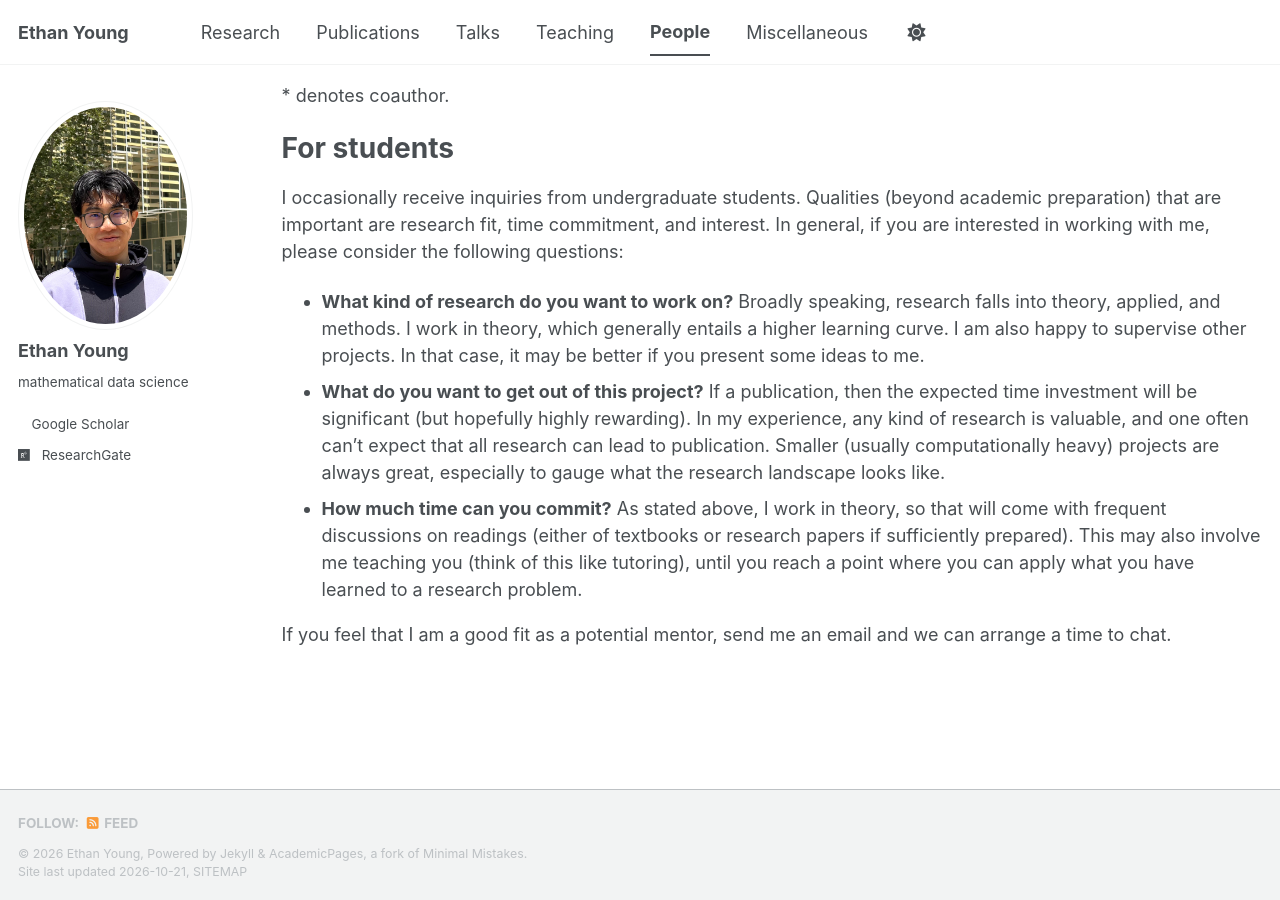
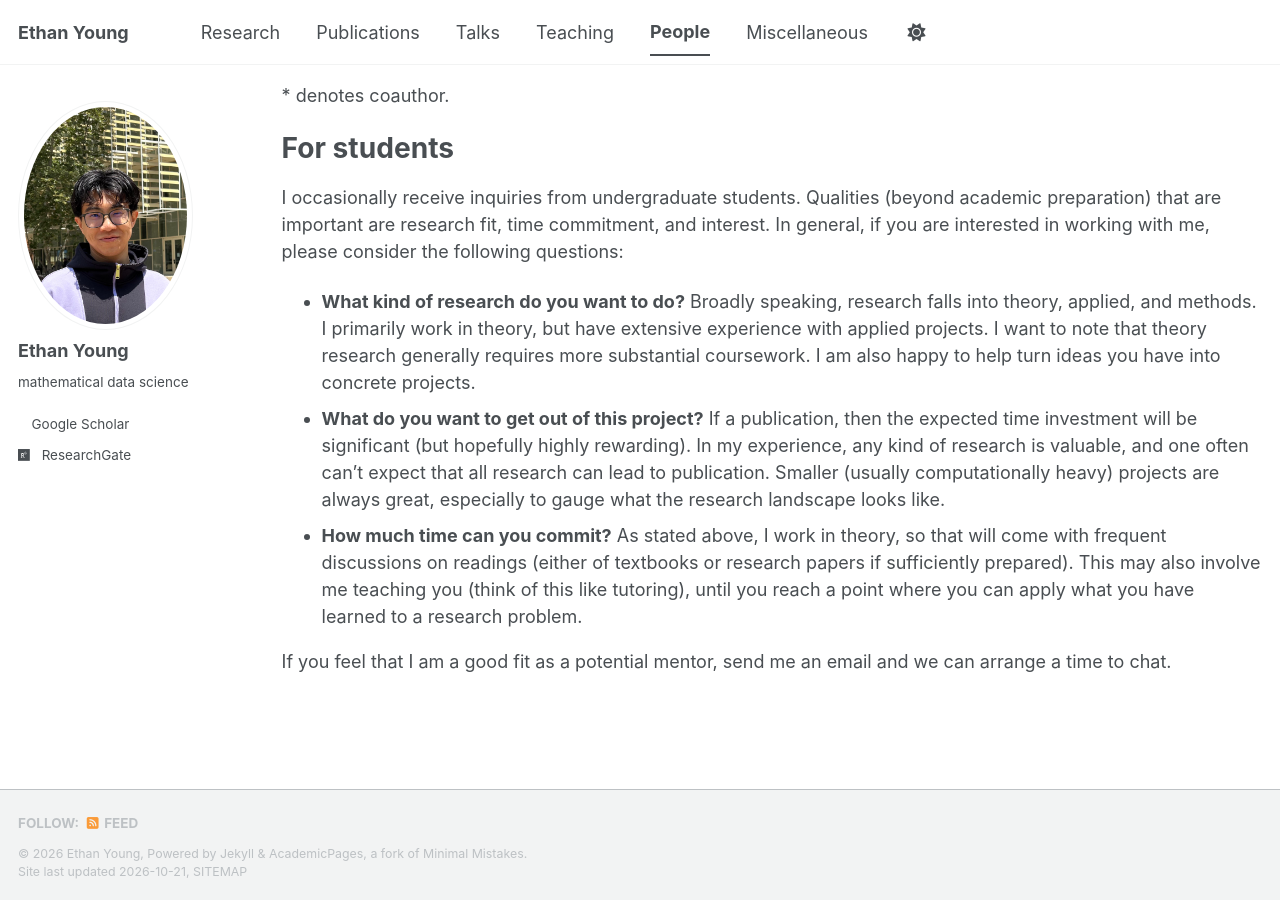
Before and after one commit to ethanjyoung/ethanjyoung.github.io, a Jekyll site: the page built from _pages/people.md, in a window 1280 px wide and 900 px high, scrolled down 580 px. Built offline with Jekyll 4.4.1, drawn with Linux system fonts in a browser that asks for light colours; a style sheet for code colours, icons or effects is not loaded.

Commit message:
Update people.md

```diff
--- a/_pages/people.md
+++ b/_pages/people.md
@@ -26,7 +26,7 @@ Before I started my PhD, I worked with
 
 # For students
 I occasionally receive inquiries from undergraduate students. Qualities (beyond academic preparation) that are important are research fit, time commitment, and interest. In general, if you are interested in working with me, please consider the following questions:
-* **What kind of research do you want to work on?** Broadly speaking, research falls into theory, applied, and methods. I work in theory, which generally entails a higher learning curve. I am also happy to supervise other projects. In that case, it may be better if you present some ideas to me.
+* **What kind of research do you want to do?** Broadly speaking, research falls into theory, applied, and methods. I primarily work in theory, but have extensive experience with applied projects. I want to note that theory research generally requires more substantial coursework. I am also happy to help turn ideas you have into concrete projects.
 * **What do you want to get out of this project?** If a publication, then the expected time investment will be significant (but hopefully highly rewarding). In my experience, any kind of research is valuable, and one often can't expect that all research can lead to publication. Smaller (usually computationally heavy) projects are always great, especially to gauge what the research landscape looks like.
 * **How much time can you commit?** As stated above, I work in theory, so that will come with frequent discussions on readings (either of textbooks or research papers if sufficiently prepared). This may also involve me teaching you (think of this like tutoring), until you reach a point where you can apply what you have learned to a research problem.
 
```
